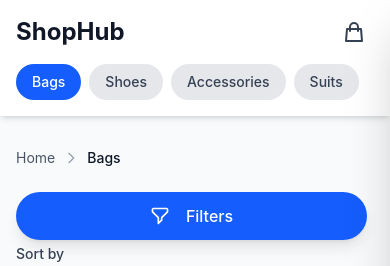
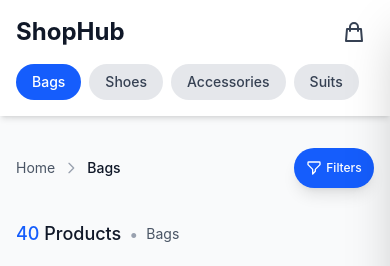
Before and after one commit to GrantTotinov/C4NexusTask, a React (Vite) app: page / in a window 390 px wide. Shown: the top 266 px of the page. Built offline with nearby package versions, Linux system fonts and the light colour scheme.

Commit message:
mobile optimizations of buttons

```diff
--- a/src/App.tsx
+++ b/src/App.tsx
@@ -37,6 +37,7 @@ function App() {
   const [isLoading, setIsLoading] = useState(false)
   const [cart, setCart] = useState<CartItem[]>([])
   const [isCartOpen, setIsCartOpen] = useState(false)
+  const [isMobileFilterOpen, setIsMobileFilterOpen] = useState(false)
 
   // Cart functions
   const addToCart = useCallback((product: Product) => {
@@ -198,7 +199,12 @@ function App() {
 
       <main className="container mx-auto px-4 py-8">
         {/* Category Header */}
-        {currentCategory && <CategoryHeader category={currentCategory} />}
+        {currentCategory && (
+          <CategoryHeader
+            category={currentCategory}
+            onFilterClick={() => setIsMobileFilterOpen(true)}
+          />
+        )}
 
         {/* Main Content Area with Sidebar */}
         <div className="flex flex-col lg:flex-row gap-8">
@@ -223,34 +229,9 @@ function App() {
                 onFilterChange={handleFilterChange}
                 selectedColors={filters.selectedColors}
                 priceRange={filters.priceRange}
+                isOpen={isMobileFilterOpen}
+                onClose={() => setIsMobileFilterOpen(false)}
               />
-            </div>
-
-            {/* Tablet/Desktop: Filter Button под броя продукти */}
-            <div className="hidden md:block mb-6">
-              <button
-                onClick={() =>
-                  document &&
-                  document.dispatchEvent(new CustomEvent('openFilterDrawer'))
-                }
-                className="mx-auto block bg-blue-600 text-white font-medium rounded-full px-8 py-3 shadow-md hover:bg-blue-700 transition-all text-lg"
-                style={{ minWidth: 180 }}
-              >
-                <span className="inline-flex items-center gap-2">
-                  <svg
-                    className="w-6 h-6"
-                    fill="none"
-                    strokeLinecap="round"
-                    strokeLinejoin="round"
-                    strokeWidth="2"
-                    viewBox="0 0 24 24"
-                    stroke="currentColor"
-                  >
-                    <path d="M3 4a1 1 0 011-1h16a1 1 0 011 1v2.586a1 1 0 01-.293.707l-6.414 6.414a1 1 0 00-.293.707V17l-4 4v-6.586a1 1 0 00-.293-.707L3.293 7.293A1 1 0 013 6.586V4z"></path>
-                  </svg>
-                  Filters
-                </span>
-              </button>
             </div>
 
             {/* Product Counter and Sort */}
--- a/src/components/CategoryHeader/CategoryHeader.tsx
+++ b/src/components/CategoryHeader/CategoryHeader.tsx
@@ -1,14 +1,40 @@
+import React, { useState, useEffect } from 'react'
 import type { Category } from '../../types'
 
 interface CategoryHeaderProps {
   category: Category
+  onFilterClick?: () => void
 }
 
-const CategoryHeader = ({ category }: CategoryHeaderProps) => {
+const CategoryHeader = ({ category, onFilterClick }: CategoryHeaderProps) => {
+  const [showFloating, setShowFloating] = useState(false)
+  const breadcrumbsRef = React.useRef<HTMLDivElement>(null)
+
+  // Morphing animation on scroll
+  useEffect(() => {
+    const handleScroll = () => {
+      if (!breadcrumbsRef.current) return
+
+      const breadcrumbsRect = breadcrumbsRef.current.getBoundingClientRect()
+
+      // If breadcrumbs is out of viewport (scrolled past it), show floating button
+      if (breadcrumbsRect.bottom < 0) {
+        setShowFloating(true)
+      } else {
+        // If breadcrumbs is visible, show button in its place
+        setShowFloating(false)
+      }
+    }
+
+    window.addEventListener('scroll', handleScroll)
+    handleScroll() // Check initial position
+    return () => window.removeEventListener('scroll', handleScroll)
+  }, [])
   return (
     <div className="mb-8" style={{ animation: 'fadeIn 0.5s ease-out' }}>
       {/* Breadcrumbs */}
-      <nav className="mb-4">
+      <nav className="mb-4" ref={breadcrumbsRef}>
+        <div className="flex items-center justify-between">
           <ol className="flex items-center space-x-2 text-sm text-gray-600">
             <li>
               <a href="/" className="hover:text-blue-600 transition-colors">
@@ -30,6 +56,57 @@ const CategoryHeader = ({ category }: CategoryHeaderProps) => {
             </li>
             <li className="text-gray-900 font-medium">{category.name}</li>
           </ol>
+
+          {/* Morphing filter button - само за мобилно */}
+          <button
+            onClick={onFilterClick}
+            className="md:hidden bg-blue-600 text-white flex items-center justify-center shadow-lg hover:bg-blue-700 transition-all duration-500"
+            style={{
+              position: showFloating ? 'fixed' : 'relative',
+              left: showFloating ? '0' : 'auto',
+              top: showFloating ? '12rem' : 'auto',
+              zIndex: showFloating ? 50 : 'auto',
+              width: showFloating ? '3.5rem' : '5rem',
+              height: showFloating ? '3.5rem' : '2.5rem',
+              borderRadius: '9999px',
+              paddingLeft: showFloating ? '0' : '0.75rem',
+              paddingRight: showFloating ? '0' : '0.75rem',
+              transition:
+                'width 0.5s cubic-bezier(0.4,0,0.2,1), height 0.5s cubic-bezier(0.4,0,0.2,1), border-radius 0.5s cubic-bezier(0.4,0,0.2,1), padding 0.5s cubic-bezier(0.4,0,0.2,1), background 0.5s, color 0.5s, left 0.5s, top 0.5s',
+              willChange: 'width, height, border-radius, padding, position',
+            }}
+            aria-label="Show filters"
+          >
+            <svg
+              className={showFloating ? 'w-6 h-6' : 'w-4 h-4'}
+              fill="none"
+              strokeLinecap="round"
+              strokeLinejoin="round"
+              strokeWidth="2"
+              viewBox="0 0 24 24"
+              stroke="currentColor"
+              style={{
+                transition: 'width 0.5s, height 0.5s, margin 0.5s',
+                marginRight: showFloating ? 0 : '0.25rem',
+              }}
+            >
+              <path d="M3 4a1 1 0 011-1h16a1 1 0 011 1v2.586a1 1 0 01-.293.707l-6.414 6.414a1 1 0 00-.293.707V17l-4 4v-6.586a1 1 0 00-.293-.707L3.293 7.293A1 1 0 013 6.586V4z"></path>
+            </svg>
+            <span
+              className="text-xs font-medium"
+              style={{
+                opacity: showFloating ? 0 : 1,
+                width: showFloating ? 0 : 'auto',
+                overflow: 'hidden',
+                whiteSpace: 'nowrap',
+                transition:
+                  'opacity 0.5s cubic-bezier(0.4,0,0.2,1), width 0.5s cubic-bezier(0.4,0,0.2,1)',
+              }}
+            >
+              Filters
+            </span>
+          </button>
+        </div>
       </nav>
 
       {/* Main Header Content */}
--- a/src/components/MobileFilterDrawer/MobileFilterDrawer.tsx
+++ b/src/components/MobileFilterDrawer/MobileFilterDrawer.tsx
@@ -1,4 +1,4 @@
-import React, { useState } from 'react'
+import React from 'react'
 import FilterPanel from '../FilterPanel/FilterPanel'
 import type { Product, FilterState } from '../../types'
 
@@ -7,6 +7,8 @@ interface MobileFilterDrawerProps {
   onFilterChange: (filters: FilterState) => void
   selectedColors: string[]
   priceRange: { min: number; max: number }
+  isOpen: boolean
+  onClose: () => void
 }
 
 const MobileFilterDrawer = ({
@@ -14,80 +16,16 @@ const MobileFilterDrawer = ({
   onFilterChange,
   selectedColors,
   priceRange,
+  isOpen,
+  onClose,
 }: MobileFilterDrawerProps) => {
-  const [isOpen, setIsOpen] = useState(false)
-  const [showFloating, setShowFloating] = useState(false)
-
-  // Morphing animation also on scroll up
-  React.useEffect(() => {
-    let lastScrollY = window.scrollY
-    const handleScroll = () => {
-      const currentY = window.scrollY
-      if (currentY > 120 && currentY > lastScrollY) {
-        // Scrolling down
-        setShowFloating(true)
-      } else if (currentY <= 120 || currentY < lastScrollY) {
-        // Scrolling up or near the top
-        setShowFloating(false)
-      }
-      lastScrollY = currentY
-    }
-    window.addEventListener('scroll', handleScroll)
-    return () => window.removeEventListener('scroll', handleScroll)
-  }, [])
-
   return (
     <>
-      {/* Morphing button/icon with animation */}
-      <button
-        onClick={() => setIsOpen(true)}
-        className="fixed top-48 left-4 z-50 bg-blue-600 text-white flex items-center justify-center shadow-lg hover:bg-blue-700 transition-all duration-500 lg:hidden mb-8"
-        style={{
-          width: showFloating ? '3.5rem' : '90vw',
-          maxWidth: showFloating ? '3.5rem' : '22rem',
-          height: showFloating ? '3.5rem' : '3rem',
-          borderRadius: '9999px',
-          paddingLeft: showFloating ? '0' : '1.5rem',
-          paddingRight: showFloating ? '0' : '1.5rem',
-          transition:
-            'width 0.5s cubic-bezier(0.4,0,0.2,1), max-width 0.5s cubic-bezier(0.4,0,0.2,1), height 0.5s cubic-bezier(0.4,0,0.2,1), border-radius 0.5s cubic-bezier(0.4,0,0.2,1), padding 0.5s cubic-bezier(0.4,0,0.2,1), background 0.5s, color 0.5s',
-          willChange: 'width, height, border-radius, padding',
-        }}
-        aria-label="Show filters"
-      >
-        <svg
-          className={showFloating ? 'w-7 h-7' : 'w-5 h-5 mr-2'}
-          fill="none"
-          strokeLinecap="round"
-          strokeLinejoin="round"
-          strokeWidth="2"
-          viewBox="0 0 24 24"
-          stroke="currentColor"
-          style={{ transition: 'width 0.5s, height 0.5s, margin 0.5s' }}
-        >
-          <path d="M3 4a1 1 0 011-1h16a1 1 0 011 1v2.586a1 1 0 01-.293.707l-6.414 6.414a1 1 0 00-.293.707V17l-4 4v-6.586a1 1 0 00-.293-.707L3.293 7.293A1 1 0 013 6.586V4z"></path>
-        </svg>
-        <span
-          className="font-medium"
-          style={{
-            opacity: showFloating ? 0 : 1,
-            width: showFloating ? 0 : 'auto',
-            marginLeft: showFloating ? 0 : '0.5rem',
-            overflow: 'hidden',
-            whiteSpace: 'nowrap',
-            transition:
-              'opacity 0.5s cubic-bezier(0.4,0,0.2,1), width 0.5s cubic-bezier(0.4,0,0.2,1), margin 0.5s cubic-bezier(0.4,0,0.2,1)',
-          }}
-        >
-          Filters
-        </span>
-      </button>
-
       {/* Drawer Overlay */}
       {isOpen && (
         <div
           className="fixed inset-0 bg-black bg-opacity-50 z-50 lg:hidden"
-          onClick={() => setIsOpen(false)}
+          onClick={onClose}
         />
       )}
 
@@ -101,7 +39,7 @@ const MobileFilterDrawer = ({
         <div className="flex items-center justify-between p-4 border-b border-gray-200 sticky top-0 bg-white z-10">
           <h2 className="text-xl font-bold text-gray-900">Filters</h2>
           <button
-            onClick={() => setIsOpen(false)}
+            onClick={onClose}
             className="p-2 hover:bg-gray-100 rounded-lg transition-colors min-w-[44px] min-h-[44px] flex items-center justify-center"
           >
             <svg
```
Lines whose indentation alone changed are shown as unchanged.
